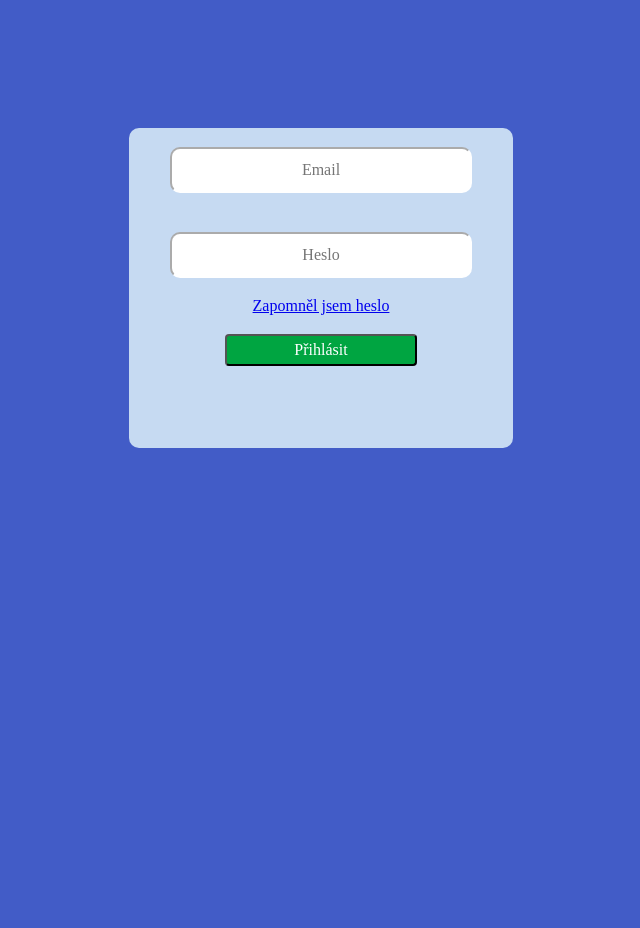
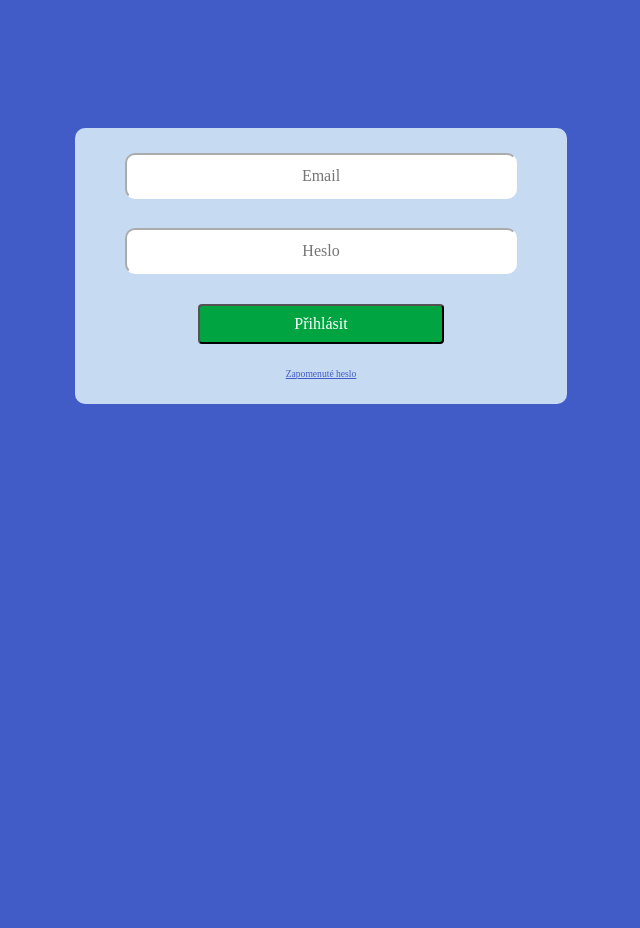
Before and after one commit to Yorrii/Rezervacni-system, a Flask app: page / in a window 1280 px wide. Shown: the part 80-1008 px from the top of the page, without its empty margins (319-959 px from the left). Run offline with Flask 3, Linux system fonts and the light colour scheme.

Commit message:
css home page pro desktop
css pro desktopy pro home page z 90% kompletní

```diff
--- a/Code/static/styles.css
+++ b/Code/static/styles.css
@@ -42,13 +42,11 @@ main{
     align-items: middle;
     margin: auto;
     margin-top: 10%;
-    width: 100%;
-    height: 100%;
 }
 
 .log_div form {
-    width: 30%;
-    height: 40%;
+
+
     border-radius: 10px;
     display: flex;  /* Flexbox for the form elements */
     flex-direction: column;  /* Stack elements vertically */
@@ -59,16 +57,15 @@ main{
 .input-box {
     border-color: #FFFFFF;
     border-radius: 10px;
-    width: 75%;
-    height: 10%;
-    margin: auto;
+    width: 384px;
+    height: 40px;
+    margin: 50px;
     margin-top: 5%;
-    margin-bottom: 5%;
+    margin-bottom: 1%;
     background-color: #FFFFFF;
     font-family: 'Work Sans';
     font-size: 100%;
     display: flex;
-    padding: 5px;
     align-items: center;
     text-align: center;
 }
@@ -81,7 +78,16 @@ main{
     border-radius: 4px;
     margin-top: 5%;
     width: 50%;
-    height: 10%;
+    height: 40px;
+    cursor: pointer;
+}
+
+.log_div .odkaz {
+    font-family: 'Work Sans';
+    font-size: 60%;
+    margin-top: 5%;
+    margin-bottom: 5%;
+    color:#425CC7;
 }
 
 /* Media pro mobilní */
--- a/Code/templates/home.html
+++ b/Code/templates/home.html
@@ -12,8 +12,10 @@
             <input class='input-box' id='login_email' type='text' placeholder='Email' name='login_email'>
 
             <input class='input-box' id='login_heslo' type='password' placeholder='Heslo' name='login_heslo'>
-            <a class="zapomenute_heslo_odkaz" href="/zapomenute_heslo">Zapomněl jsem heslo</a>
+            {% include 'messages.html' %}
             <button type='submit' name='potvrdit'>Přihlásit</button>
+
+            <a class="odkaz" href="/zapomenute_heslo">Zapomenuté heslo</a>
         </form>
     </div>
 {% endblock %}
```
